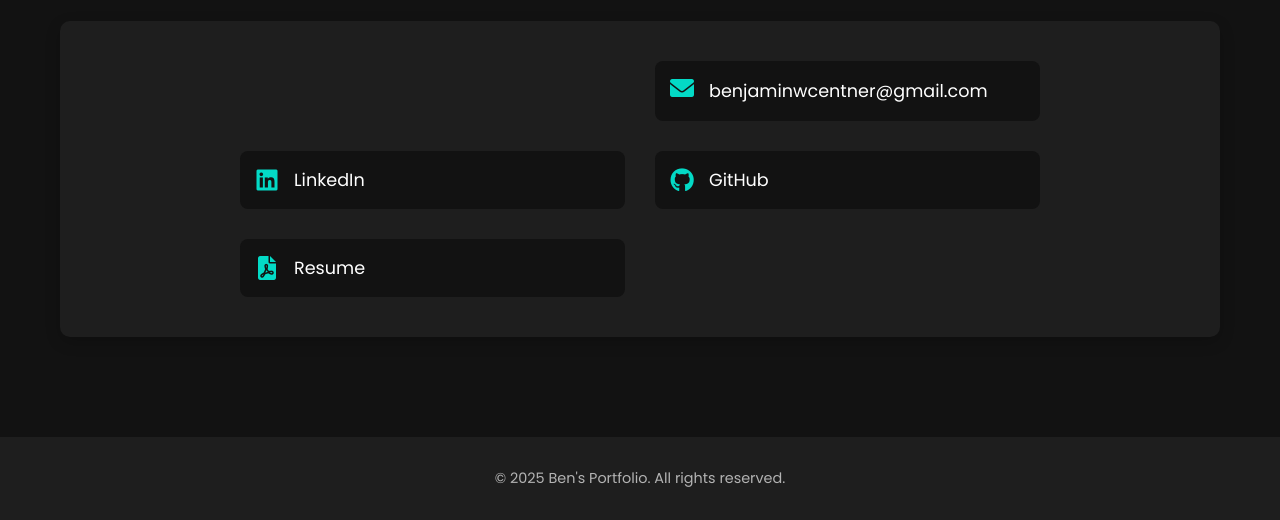
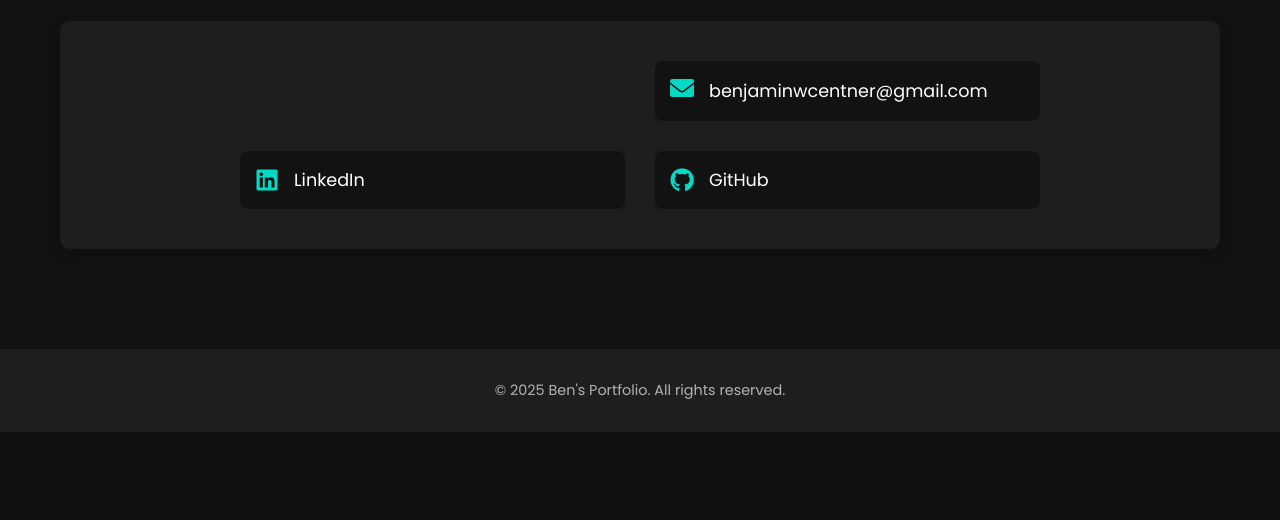
Before and after one commit to bcentner/portfolio, a Flask app: page / in a window 1280 px wide. Shown: the part 3299-3819 px from the top of the page. After the commit the page ends 3731 px from the top, so only its background shows below. Run offline with Flask 3, Linux system fonts and the light colour scheme.

Commit message:
Remove some annoying documents

```diff
--- a/templates/index.html
+++ b/templates/index.html
@@ -223,10 +223,6 @@
                             <i class="fab fa-github"></i>
                             <a href="https://github.com/bcentner" target="_blank">GitHub</a>
                         </div>
-                        <div class="contact-item">
-                            <i class="fas fa-file-pdf"></i>
-                            <a href="/static/documents/resume.pdf" target="_blank">Resume</a>
-                        </div>
                     </div>
                 </div>
             </div>
```
Also changed, not shown: 1 other file.
